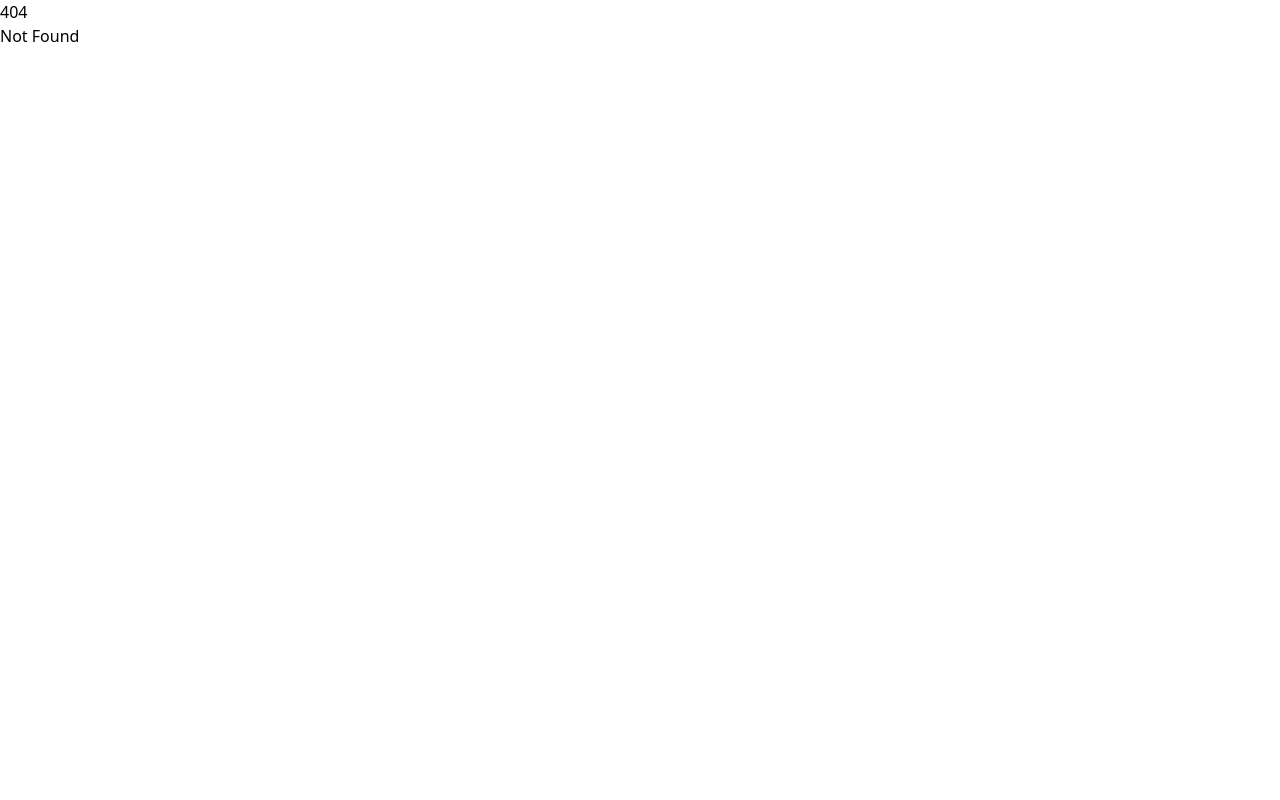
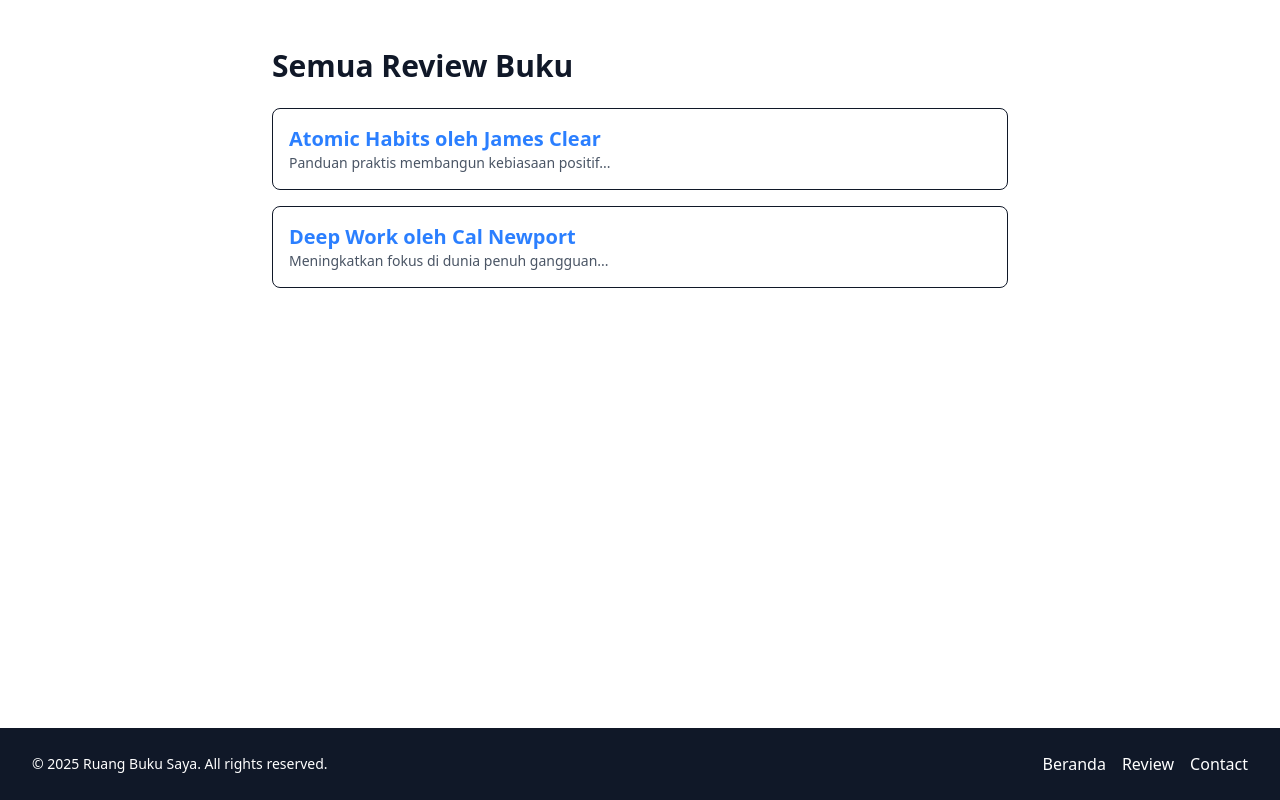
Before and after one commit to chanurholis/ruangbukusaya, a SvelteKit app: page /reviews in a window 1280 px wide. Before the commit this address had no page. Built offline with nearby package versions, Linux system fonts and the light colour scheme.

Commit message:
feat(pages): home, review, detail review

```diff
--- a/package.json
+++ b/package.json
@@ -11,7 +11,6 @@
 		"check": "svelte-kit sync && svelte-check --tsconfig ./tsconfig.json",
 		"check:watch": "svelte-kit sync && svelte-check --tsconfig ./tsconfig.json --watch",
 		"format": "prettier --write .",
-		"lint": "prettier --check . && eslint .",
 		"test:unit": "vitest",
 		"test": "npm run test:unit -- --run",
 		"deploy": "npm run build && wrangler pages deploy",
--- a/src/app.html
+++ b/src/app.html
@@ -6,7 +6,7 @@
 		<meta name="viewport" content="width=device-width, initial-scale=1" />
 		%sveltekit.head%
 	</head>
-	<body data-sveltekit-preload-data="hover">
+	<body data-sveltekit-preload-data="hover" class="bg-white font-sans text-gray-800">
 		<div style="display: contents">%sveltekit.body%</div>
 	</body>
 </html>
--- /dev/null
+++ b/src/lib/components/Footer.svelte
@@ -0,0 +1,12 @@
+<footer class="mt-auto w-full bg-gray-900 py-6 text-white">
+	<div
+		class="mx-auto flex max-w-7xl flex-col items-center justify-between px-4 sm:flex-row sm:px-6 lg:px-8"
+	>
+		<p class="text-sm">&copy; {new Date().getFullYear()} Ruang Buku Saya. All rights reserved.</p>
+		<div class="mt-4 flex space-x-4 sm:mt-0">
+			<a href="/" class="hover:underline">Beranda</a>
+			<a href="/reviews" class="hover:underline">Review</a>
+			<a href="https://x.com/ucingsunda" target="_blank" class="hover:underline">Contact</a>
+		</div>
+	</div>
+</footer>
--- /dev/null
+++ b/src/lib/data/reviews.ts
@@ -0,0 +1,29 @@
+export type Review = {
+	slug: string;
+	title: string;
+	date: string;
+	excerpt: string;
+	content: string;
+};
+
+export const reviews: Review[] = [
+	{
+		slug: 'atomic-habits',
+		title: 'Atomic Habits oleh James Clear',
+		date: '2024-05-01',
+		excerpt: 'Panduan praktis membangun kebiasaan positif...',
+		content: `
+			<p><strong>Atomic Habits</strong> menjelaskan bagaimana kebiasaan kecil dapat membawa perubahan besar.</p>
+			<p>Buku ini membahas sistem, bukan sekadar tujuan.</p>
+		`
+	},
+	{
+		slug: 'deep-work',
+		title: 'Deep Work oleh Cal Newport',
+		date: '2024-04-20',
+		excerpt: 'Meningkatkan fokus di dunia penuh gangguan...',
+		content: `
+			<p><strong>Deep Work</strong> mengajak kita mengelola distraksi dan menciptakan waktu berkualitas untuk pekerjaan mendalam.</p>
+		`
+	}
+];
--- a/src/routes/+layout.svelte
+++ b/src/routes/+layout.svelte
@@ -1,7 +1,14 @@
 <script lang="ts">
+	import Footer from '$lib/components/Footer.svelte';
+
 	import '../app.css';
 
 	let { children } = $props();
 </script>
 
-{@render children()}
+<div class="flex min-h-screen flex-col bg-white text-gray-900">
+	<main class="flex-1">
+		{@render children()}
+	</main>
+	<Footer />
+</div>
--- a/src/routes/+page.svelte
+++ b/src/routes/+page.svelte
@@ -1,2 +1,25 @@
-<h1>Welcome to SvelteKit</h1>
-<p>Visit <a href="https://svelte.dev/docs/kit">svelte.dev/docs/kit</a> to read the documentation</p>
+<script>
+	import { reviews } from '$lib/data/reviews';
+</script>
+
+<div class="mx-auto max-w-3xl px-4 py-12">
+	<h1 class="mb-4 text-4xl font-bold">
+		Selamat datang di <span class="text-blue-600">Ruang Buku Saya</span>
+	</h1>
+	<p class="mb-8 text-gray-700">
+		Tempat di mana saya mencatat dan membagikan review buku yang saya baca.
+	</p>
+
+	<h2 class="mb-4 text-2xl font-semibold">Review Terbaru</h2>
+	<ul class="space-y-4">
+		{#each reviews.slice(0, 3) as review}
+			<li class="rounded-lg border p-4 hover:shadow">
+				<a
+					href={`/reviews/${review.slug}`}
+					class="text-xl font-medium text-blue-500 hover:underline">{review.title}</a
+				>
+				<p class="text-sm text-gray-600">{review.excerpt}</p>
+			</li>
+		{/each}
+	</ul>
+</div>
--- /dev/null
+++ b/src/routes/reviews/+page.svelte
@@ -0,0 +1,18 @@
+<script>
+	import { reviews } from '$lib/data/reviews';
+</script>
+
+<div class="mx-auto max-w-3xl px-4 py-12">
+	<h1 class="mb-6 text-3xl font-bold">Semua Review Buku</h1>
+	<ul class="space-y-4">
+		{#each reviews as review}
+			<li class="rounded-lg border p-4 hover:shadow">
+				<a
+					href={`/reviews/${review.slug}`}
+					class="text-xl font-semibold text-blue-500 hover:underline">{review.title}</a
+				>
+				<p class="text-sm text-gray-600">{review.excerpt}</p>
+			</li>
+		{/each}
+	</ul>
+</div>
--- /dev/null
+++ b/src/routes/reviews/[slug]/+page.svelte
@@ -0,0 +1,22 @@
+<script lang="ts">
+	export let data: {
+		review: {
+			title: string;
+			date: string;
+			content: string;
+		};
+	};
+
+	const { review } = data;
+</script>
+
+<div class="mx-auto max-w-3xl px-4 py-12 sm:px-6 lg:px-8">
+	<header class="mb-8">
+		<h1 class="mb-2 text-4xl font-bold text-gray-900">{review.title}</h1>
+		<p class="text-sm text-gray-500">{new Date(review.date).toLocaleDateString()}</p>
+	</header>
+
+	<article class="prose prose-sky prose-lg max-w-none">
+		{@html review.content}
+	</article>
+</div>
--- /dev/null
+++ b/src/routes/reviews/[slug]/+page.ts
@@ -0,0 +1,13 @@
+import type { PageLoad } from './$types';
+import { error } from '@sveltejs/kit';
+import { reviews } from '$lib/data/reviews';
+
+export const load: PageLoad = ({ params }) => {
+	const review = reviews.find((r) => r.slug === params.slug);
+
+	if (!review) {
+		throw error(404, 'Review tidak ditemukan');
+	}
+
+	return { review };
+};
--- a/svelte.config.js
+++ b/svelte.config.js
@@ -1,4 +1,4 @@
-import adapter from "@sveltejs/adapter-cloudflare";
+import adapter from '@sveltejs/adapter-cloudflare';
 import { vitePreprocess } from '@sveltejs/vite-plugin-svelte';
 
 /** @type {import('@sveltejs/kit').Config} */
--- a/tsconfig.json
+++ b/tsconfig.json
@@ -10,9 +10,7 @@
 		"sourceMap": true,
 		"strict": true,
 		"moduleResolution": "bundler",
-		"types": [
-			"@cloudflare/workers-types/2023-07-01"
-		]
+		"types": ["@cloudflare/workers-types/2023-07-01"]
 	}
 	// Path aliases are handled by https://svelte.dev/docs/kit/configuration#alias
 	// except $lib which is handled by https://svelte.dev/docs/kit/configuration#files
```
Also changed, not shown: src/app.d.ts (+6 -6 lines).
